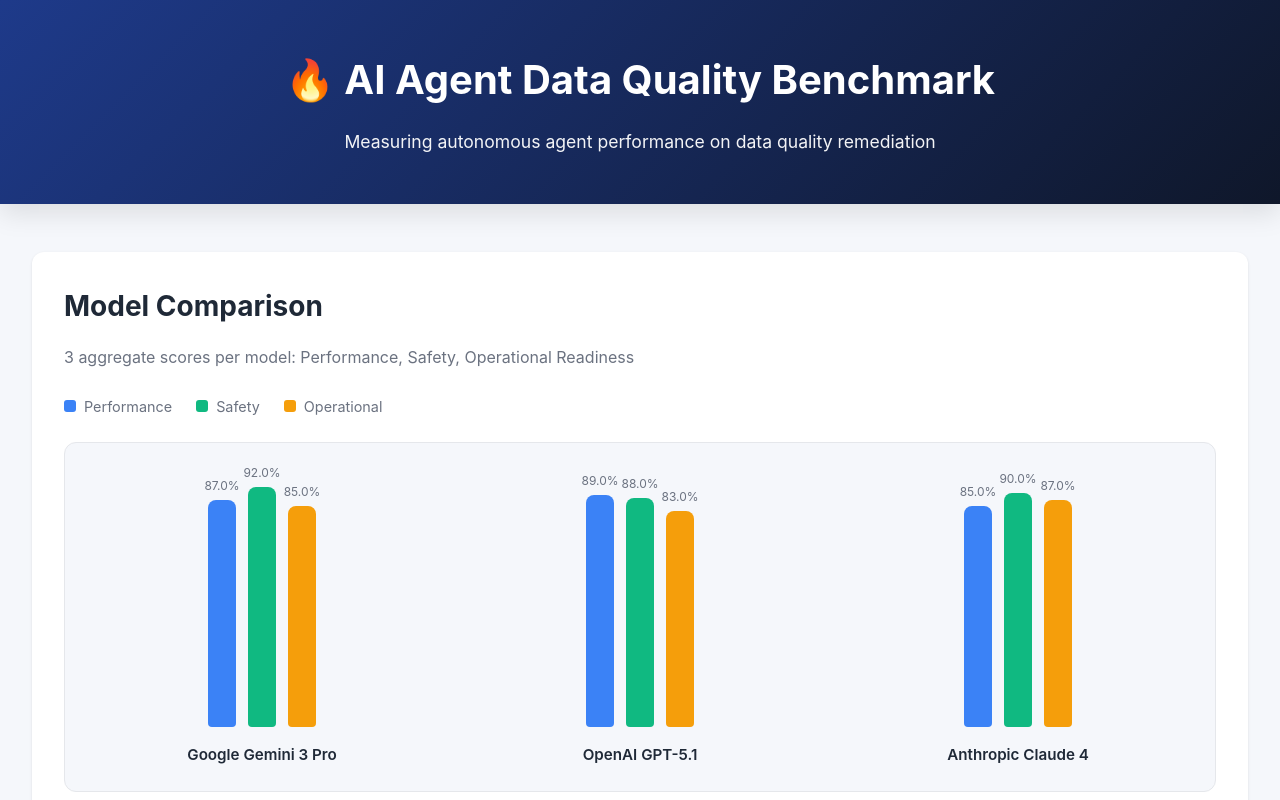
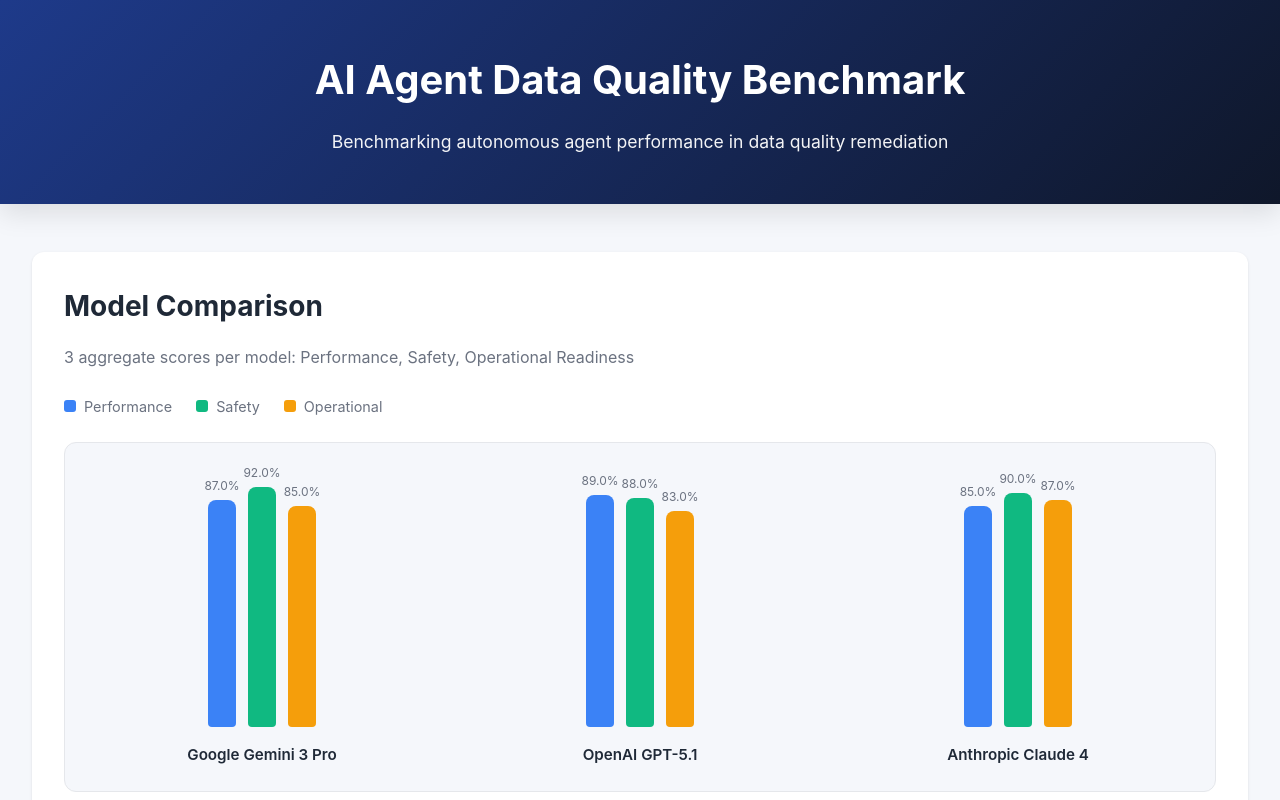
Before and after one commit to johannesgraf2/ai-agent-data-quality-benchmark, a React (Vite) app in the folder frontend/: page / in a window 1280 px wide. Shown: the top 800 px of the page. Built offline with nearby package versions, Linux system fonts and the light colour scheme.

Commit message:
Make header copy more professional

```diff
--- a/frontend/src/App.jsx
+++ b/frontend/src/App.jsx
@@ -62,8 +62,8 @@
   return (
     <div className="app">
       <header className="header">
-        <h1>🔥 AI Agent Data Quality Benchmark</h1>
-        <p className="subtitle">Measuring autonomous agent performance on data quality remediation</p>
+        <h1>AI Agent Data Quality Benchmark</h1>
+        <p className="subtitle">Benchmarking autonomous agent performance in data quality remediation</p>
       </header>
 
       <main className="main-content">
```
